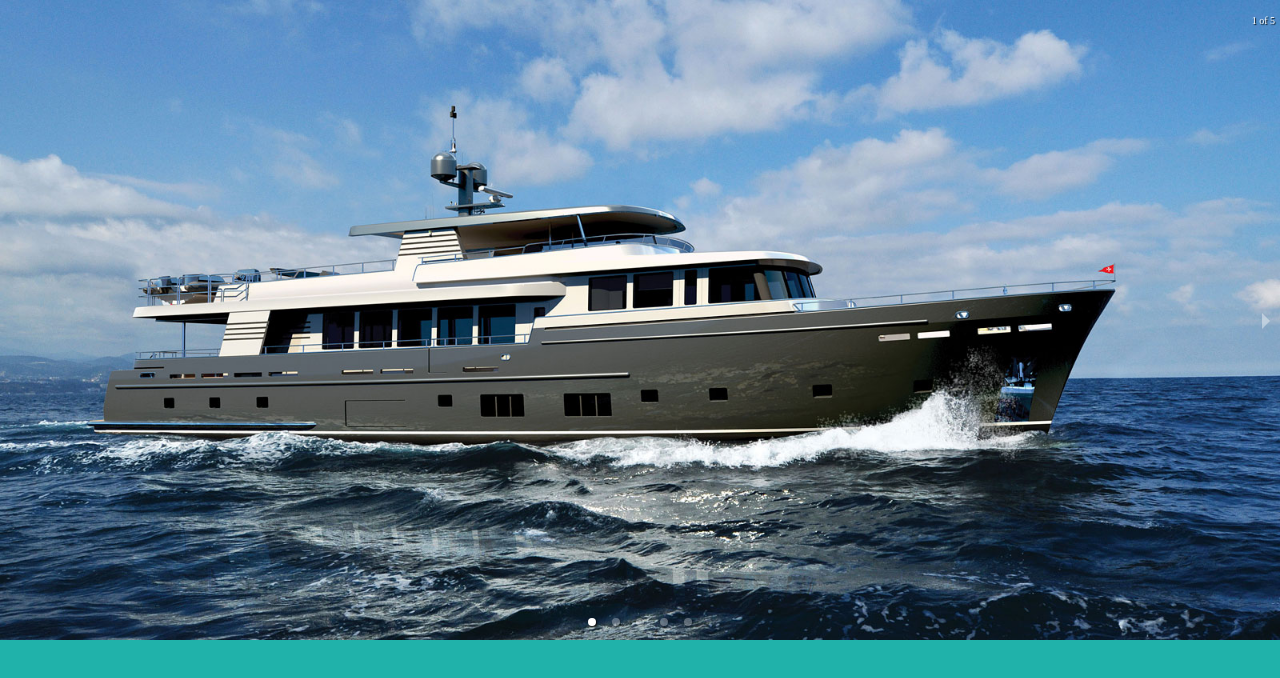
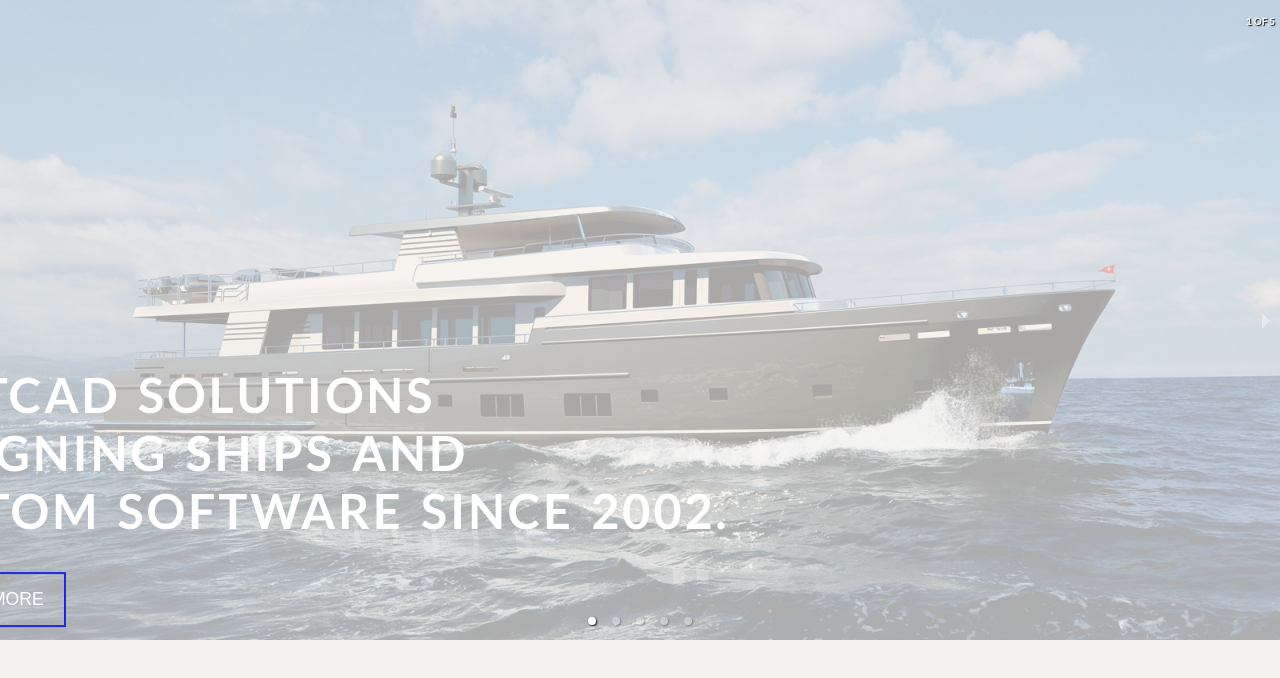
Before and after one commit to robertochirila/softcad-solutions, a React (Create React App) app: page / in a window 1280 px wide. Shown: the top 678 px of the page. Built offline with nearby package versions, Linux system fonts and the light colour scheme.

Commit message:
added services page content

```diff
--- a/package.json
+++ b/package.json
@@ -7,9 +7,11 @@
     "@testing-library/react": "^9.5.0",
     "@testing-library/user-event": "^7.2.1",
     "react": "^16.13.1",
+    "react-animations": "^1.0.0",
     "react-dom": "^16.13.1",
     "react-responsive-carousel": "^3.2.7",
-    "react-scripts": "3.4.1"
+    "react-scripts": "3.4.1",
+    "react-spring": "^8.0.27"
   },
   "scripts": {
     "start": "react-scripts start",
--- a/public/index.html
+++ b/public/index.html
@@ -1,20 +1,20 @@
 <!DOCTYPE html>
 <html lang="en">
+
 <head>
   <meta charset="utf-8" />
   <link rel="icon" href="%PUBLIC_URL%/favicon.ico" />
   <meta name="viewport" content="width=device-width, initial-scale=1" />
   <meta name="theme-color" content="#000000" />
-    <meta
-      name="description"
-      content="Web site created using create-react-app"
-    />
+  <meta name="description" content="Web site created using create-react-app" />
   <link rel="apple-touch-icon" href="%PUBLIC_URL%/logo192.png" />
   <!--
       manifest.json provides metadata used when your web app is installed on a
       user's mobile device or desktop. See https://developers.google.com/web/fundamentals/web-app-manifest/
     -->
   <link rel="manifest" href="%PUBLIC_URL%/manifest.json" />
+  <link href="https://fonts.googleapis.com/css2?family=Lato:wght@700&family=Oswald:wght@500&display=swap"
+    rel="stylesheet">
   <!--
       Notice the use of %PUBLIC_URL% in the tags above.
       It will be replaced with the URL of the `public` folder during the build.
@@ -26,6 +26,7 @@
     -->
   <title>React App</title>
 </head>
+
 <body>
   <noscript>You need to enable JavaScript to run this app.</noscript>
   <div id="root"></div>
@@ -40,4 +41,5 @@
       To create a production bundle, use `npm run build` or `yarn build`.
     -->
 </body>
+
 </html>
--- a/src/App.css
+++ b/src/App.css
@@ -1,8 +1,14 @@
-body {
-  margin: 0;
+html, body {
+  background-color: #f4f1ee;
+  color: #ffffff;
+  font-family: 'Lato', sans-serif;
+  font-weight: 500;
+  font-size: 22px;
+  text-transform: uppercase;
+  overflow-x: hidden;
+  margin: 0
 }
 
 .App {
-  background-color: lightseagreen;
   height: 100vh;
 }
--- a/src/components/LandingPage.js
+++ b/src/components/LandingPage.js
@@ -1,6 +1,8 @@
 import React, { Component } from 'react'
 import { Carousel } from 'react-responsive-carousel';
 import "react-responsive-carousel/lib/styles/carousel.min.css"; // requires a loader
+import '../styles/LandingPage.css'
+import { Spring } from 'react-spring/renderprops'
 import { LocationPage } from './LocationPage'
 import { PartnersPage } from './PartnersPage'
 import { ProjectsPage } from './ProjectsPage'
@@ -15,13 +17,26 @@ export class LandingPage extends Component {
             step: 1
         }
     }
+
+    onClickHandler = () => {
+        let getNextArrow = document.getElementsByClassName('control-arrow control-next')[0]
+        getNextArrow.click()
+        console.log(getNextArrow)
+    }
     render() {
         return (
             <div>
-                <Carousel showThumbs={false}>
-                    <div>
-                        <img src="../img/scs_headerShip.jpg"></img>
-                    </div>
+                <Carousel showArrows={true}>
+                    <React.Fragment>
+                        <header>
+                            <img className="header-image" src="../img/scs_headerShip.jpg" ></img>
+                            <div className="header-text-box">
+                                <h1 className="header-text">Softcad Solutions <br /> Designing ships and <br /> custom software since 2002.</h1>
+                                <button onClick={this.onClickHandler} className="header-button">Show me More</button>
+                            </div>
+                        </header>
+
+                    </React.Fragment>
                     <div>
                         <ServicesPage />
                     </div>
--- a/src/components/ServicesPage.js
+++ b/src/components/ServicesPage.js
@@ -3,8 +3,28 @@ import React, { Component } from 'react'
 export class ServicesPage extends Component {
     render() {
         return (
-            <div>
-                <h1>Services Page</h1>
+            <div className="section-services">
+                <img className="header-image" src='../img/scs_headerShip2.jpg'></img>
+                <div className="services-box">
+                    <div className="services-box-left">
+                        <div>
+                            <p className="services-paragraph">We already have the tools and expertise and we can create detailed 3D ship model database, drawings and complete shipbuilding production information</p>
+                            <button className="services-button-naval">Naval Projects</button>
+                        </div>
+                        <div>
+                            <img src="../img/scs_navalProject3.PNG" className="header-image-naval"></img>
+                        </div>
+                    </div>
+                    <div className="services-box-right">
+                        <div>
+                            <p className="services-paragraph">Our main goal is to create new software applications for ship design, 3D modelling, CAD/CAM production information,custom oriented applications</p>
+                            <button className="services-button-software">Software Projects</button>
+                        </div>
+                        <div>
+                            <img className="header-image-software" src="../img/programmingIcon2.png"></img>
+                        </div>
+                    </div>
+                </div>
             </div>
         )
     }
--- a/src/index.js
+++ b/src/index.js
@@ -1,6 +1,9 @@
 import React from 'react';
 import ReactDOM from 'react-dom';
 import App from './App';
+import '../src/styles/Layout.css'
+import '../src/styles/ServicesPage.css'
+
 import * as serviceWorker from './serviceWorker';
 
 ReactDOM.render(
--- /dev/null
+++ b/src/styles/LandingPage.css
@@ -0,0 +1,33 @@
+.header-text-box {
+    position: absolute;
+    width: 1140px;
+    top: 75%;
+    left: 35%;
+    transform: translate(-50%, -50%);
+}
+
+.header-image {
+    background: linear-gradient(red 10%, 30%, blue 90%);
+    opacity: 0.3;
+    background-size: cover;
+    background-position: center;
+    background-attachment: fixed;
+}
+
+.header-text {
+    text-align: left;
+    letter-spacing: 3px;
+    word-spacing: 5px;
+    font-size: 2.2rem;
+}
+
+.header-button {
+    text-align: left;
+    float: left;
+    text-transform: uppercase;
+    padding: 15px 20px;
+    border: 2px solid #1c29df;
+    background: transparent;
+    color: #ffffff;
+    font-size: 0.8rem;
+}
--- /dev/null
+++ b/src/styles/Layout.css
@@ -0,0 +1,8 @@
+.row {
+    width: 90%;
+}
+
+.column-2 {
+    width: 49.9%;
+    float: left;
+}
--- /dev/null
+++ b/src/styles/ServicesPage.css
@@ -0,0 +1,54 @@
+.services-box {
+    position: absolute;
+    top: 10%;
+    left: 5%;
+}
+
+.services-box-left {
+    float: left;
+    width: 49%;
+}
+
+.services-box-right {
+    float: left;
+    width: 49%;
+}
+
+.services-paragraph {
+    font-size: 120%;
+    width: 90%;
+    text-transform: capitalize;
+    line-height: 2rem;
+}
+
+.header-image-naval {
+    margin-top: 2rem;
+    border-radius: 5%;
+}
+
+.header-image-software {
+    margin-top: 2rem;
+    border-radius: 25%;
+    height: 400px;
+    width: 400px !important;
+}
+
+.services-button-naval {
+    text-align: left;
+    text-transform: uppercase;
+    padding: 15px 20px;
+    border: 2px solid #1c29df;
+    background: transparent;
+    color: #ffffff;
+    font-size: 0.8rem;
+}
+
+.services-button-software {
+    text-align: left;
+    text-transform: uppercase;
+    padding: 15px 20px;
+    border: 2px solid #1c29df;
+    background: transparent;
+    color: #ffffff;
+    font-size: 0.8rem;
+}
```
Also changed, not shown: 2 other files (tests, documents, lock files or other folders). Lines whose indentation alone changed are shown as unchanged.
